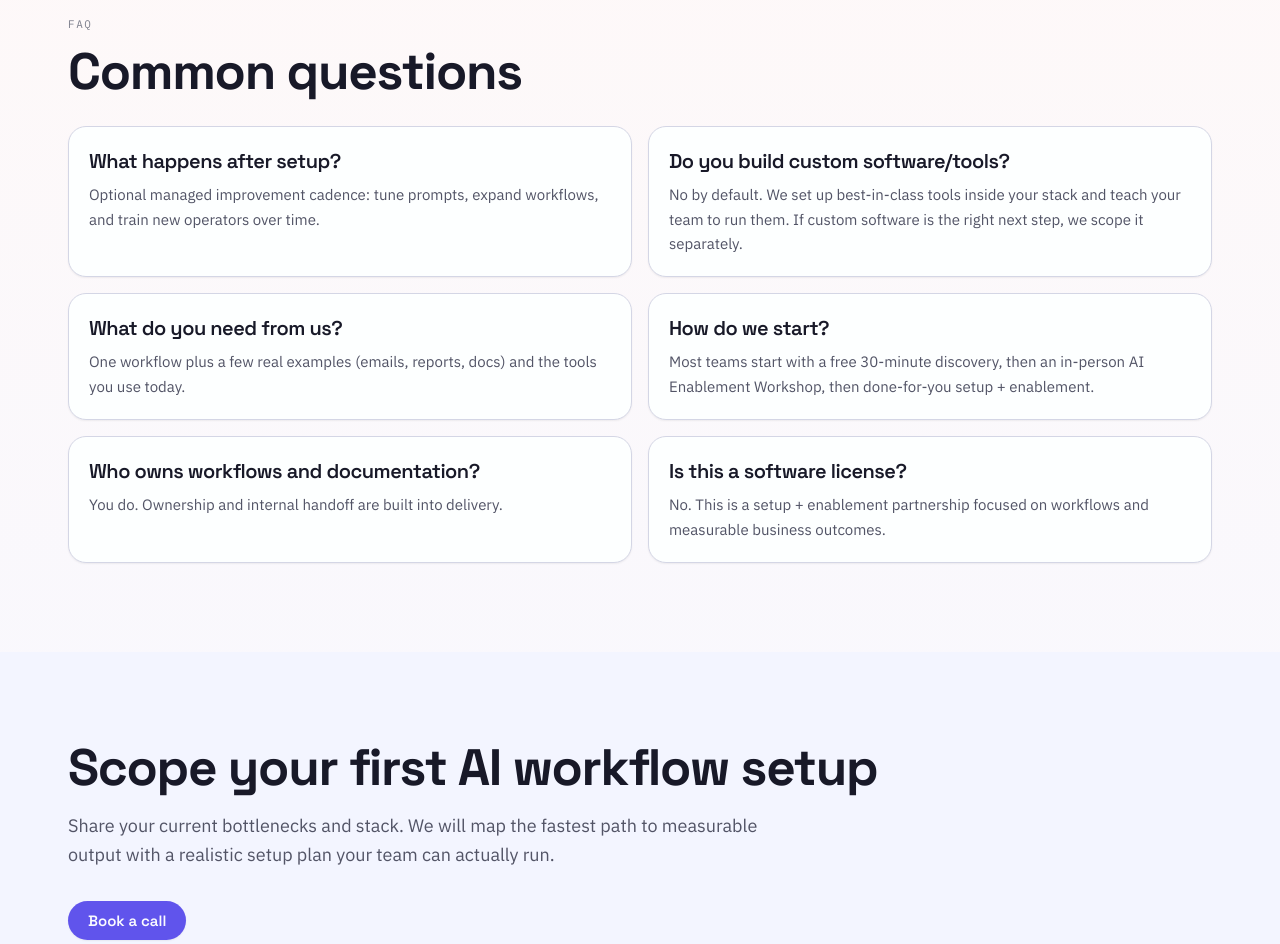
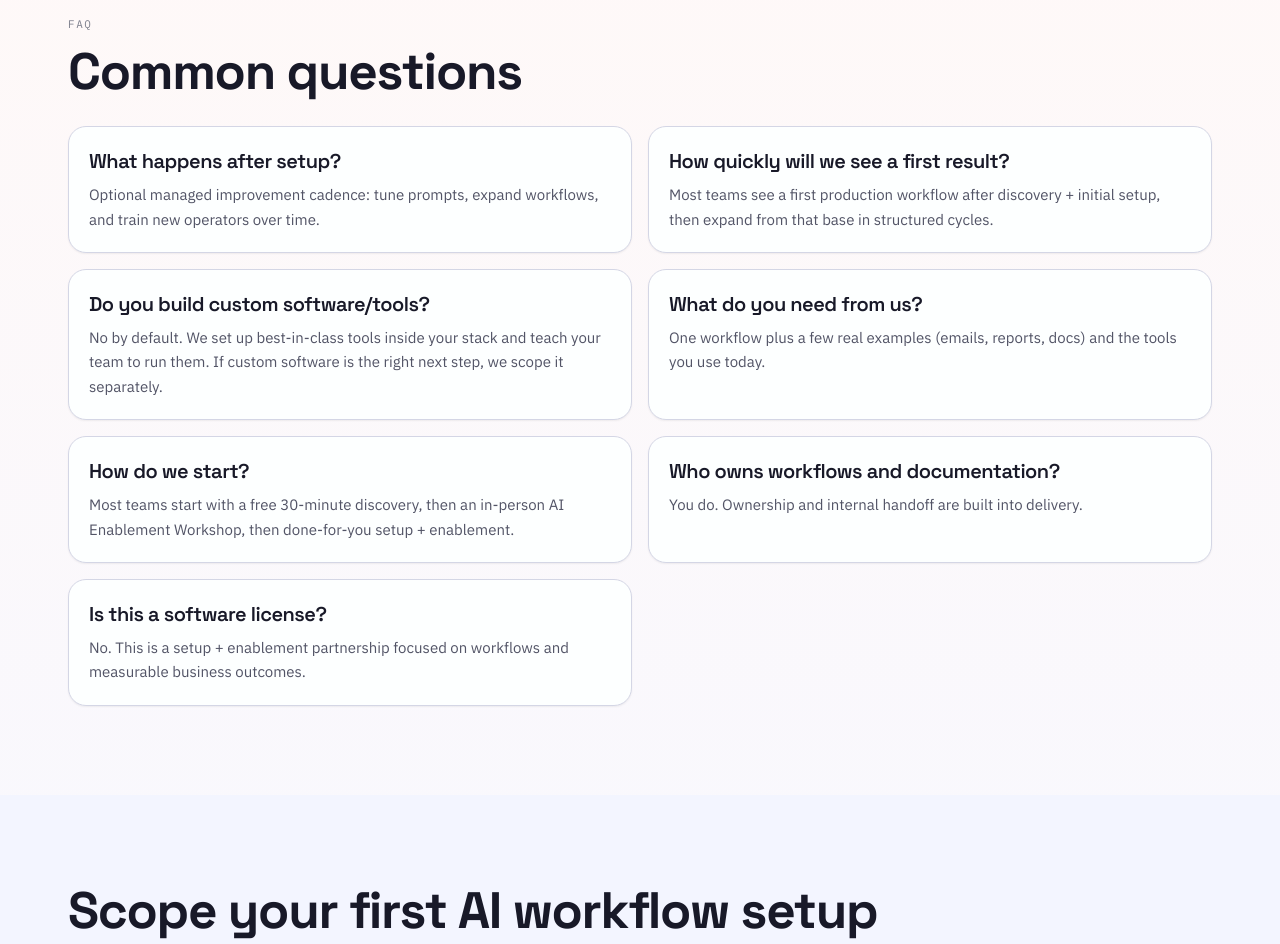
Before and after one commit to itsAR-VR/Z2A, a Next.js app: page /businesses in a window 1280 px wide. Shown: the part 3560-4504 px from the top of the page. Built offline with nearby package versions, Linux system fonts and the light colour scheme; no server answers.

Commit message:
feat: add businesses FAQ time-to-value objection answer

```diff
--- a/src/app/businesses/page.tsx
+++ b/src/app/businesses/page.tsx
@@ -391,6 +391,10 @@ export default function BusinessesPage() {
                 a: "Optional managed improvement cadence: tune prompts, expand workflows, and train new operators over time.",
               },
               {
+                q: "How quickly will we see a first result?",
+                a: "Most teams see a first production workflow after discovery + initial setup, then expand from that base in structured cycles.",
+              },
+              {
                 q: "Do you build custom software/tools?",
                 a: "No by default. We set up best-in-class tools inside your stack and teach your team to run them. If custom software is the right next step, we scope it separately.",
               },
```
